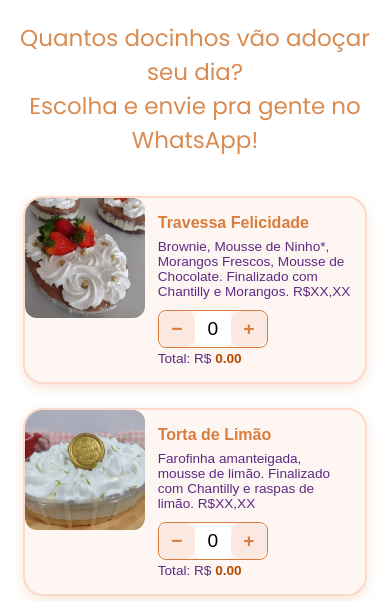
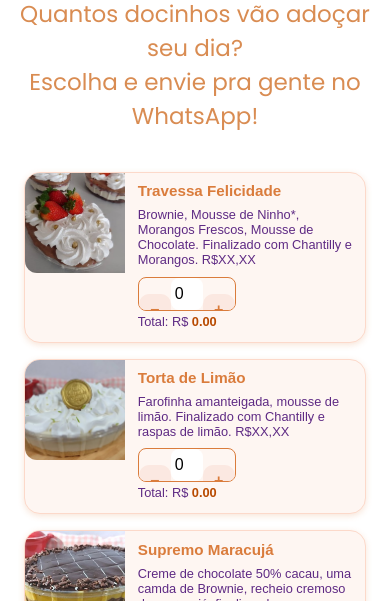
Before and after one commit to sosukemartin/teste1, a plain HTML site: page index.html in a window 390 px wide. Shown: the part 243-844 px from the top of the page. Drawn offline with Linux system fonts and the light colour scheme.

Commit message:
Add files via upload

```diff
--- a/style.css
+++ b/style.css
@@ -142,250 +142,107 @@ button {
     font-weight: bold;
     color: #b84a00;
 }
-@media (max-width: 768px) {
-    .cardapio {
-        flex-direction: column;
-        align-items: center;
-        padding: 1rem;
-        gap: 1.5rem;
-    }
-
-    .item {
-        flex-direction: row;
-        align-items: flex-start;
-        max-width: 95%;
-        width: 95%;
-    }
-
-    .item img {
-        width: 120px;
-        height: 120px;
-        object-fit: cover;
-        border-radius: 12px;
-    }
-
-    .item-content {
-        padding: 0.8rem;
-        display: flex;
-        flex-direction: column;
-        justify-content: space-between;
-        flex: 1;
-    }
-
-    .logo {
-        width: 250px;
-    }
-
-    h1 {
-        font-size: 1.8rem;
-    }
-
-    .item-content h2 {
-        font-size: 1.1rem;
-        margin: 0 0 0.4rem;
-    }
-
-    .item-content p {
-        font-size: 0.9rem;
-        margin: 0.2rem 0;
-    }
-
-    .item-content input {
-        width: 50px;
-        font-size: 0.9rem;
-        padding: 4px;
-    }
-
-    button {
-        width: 90%;
-        font-size: 1rem;
-        padding: 0.8rem;
-        margin-bottom: 2rem;
-    }
-}
-
-.quantidade-wrapper {
-    display: flex;
-    align-items: center;
-    margin-top: 10px;
-    border: 1px solid #da7c3c;
-    border-radius: 8px;
-    overflow: hidden;
-    height: 40px;
-    width: fit-content;
-}
-
-.quantidade-wrapper button {
-    background-color: #fbe8e1;
-    color: #da7c3c;
-    border: none;
-    width: 36px;
-    height: 100%;
-    font-size: 1.2rem;
-    font-weight: bold;
-    cursor: pointer;
-    transition: background 0.3s;
-    display: flex;
-    align-items: center;
-    justify-content: center;
-}
-
-.quantidade-wrapper button:hover {
-    background-color: #fcd9ca;
-}
-
-.quantidade-wrapper input {
-    width: 50px;
-    height: 100%;
-    text-align: center;
-    font-size: 1rem;
-    border: none;
-    outline: none;
-    background-color: white;
-    pointer-events: none;
-}
-
-/* Adição no final para igualar largura dos botões com o input */
-.quantidade-wrapper button {
-    width: 50px !important;
-}
-
-
-/* Correção precisa: igualar largura dos botões ao input */
-.quantidade-wrapper button {
-    width: 50px !important;
-    height: 100%;
-    font-size: 1rem;
-    padding: 0 !important;
-    box-sizing: border-box;
-}
-
-
-/* Ajuste visual final: alinhamento e proporções */
-
-.quantidade-wrapper {
-    height: 40px;
-}
-
-.quantidade-wrapper button {
-    width: 40px !important;
-    height: 100%;
-    font-size: 1.2rem;
-    padding: 0 !important;
-    box-sizing: border-box;
-}
-
-.quantidade-wrapper input {
-    width: 40px !important; /* Reduzido de 70px para 60px */
-    height: 100%;
-    font-size: 1.2rem;
-    text-align: center;
-    border: none;
-    outline: none;
-}
-
-
-/* Centralizar número no input e remover setinhas */
-
-/* Remove as setinhas do input number */
-.quantidade-wrapper input::-webkit-outer-spin-button,
-.quantidade-wrapper input::-webkit-inner-spin-button {
-    -webkit-appearance: none;
-    margin: 0;
-}
-
-.quantidade-wrapper input[type=number] {
-    -moz-appearance: textfield;
-}
-
-/* Centraliza o valor no input */
-.quantidade-wrapper input {
-    width: 40px !important;
-    height: 40px;
-    font-size: 1.2rem;
-    text-align: center;
-    border: none;
-    outline: none;
-    padding: 0;
-    margin: 0;
-    line-height: 40px;
-    vertical-align: middle;
-    box-sizing: border-box;
-    background-color: white;
-}
 
 @media (max-width: 768px) {
   .cardapio {
     flex-direction: column;
     align-items: center;
     padding: 1rem;
-    gap: 1.5rem;
+    gap: 1rem;
   }
 
   .item {
+    display: flex;
     flex-direction: row;
     align-items: flex-start;
+    background: #fef6f2;
+    border-radius: 16px;
+    box-shadow: 0 2px 6px rgba(218, 124, 60, 0.2);
+    border: 1.5px solid #fcd9ca;
     max-width: 95%;
     width: 95%;
+    overflow: hidden;
   }
 
   .item img {
-    width: 120px;
-    height: 120px;
+    width: 100px;
+    height: 100px;
     object-fit: cover;
-    border-radius: 12px;
+    border-radius: 12px 0 0 12px;
+    flex-shrink: 0;
   }
 
   .item-content {
-    padding: 0.8rem;
+    padding: 0.6rem 0.8rem;
     display: flex;
     flex-direction: column;
     justify-content: space-between;
     flex: 1;
   }
 
-  .logo {
-    width: 250px;
-  }
-
   .item-content h2 {
-    font-size: 1rem;
-    margin: 0.2rem 0;
+    font-size: 0.95rem;
+    color: #da7c3c;
+    margin: 0 0 0.3rem;
   }
 
   .item-content p {
-    font-size: 0.85rem;
+    font-size: 0.8rem;
     margin: 0.2rem 0;
+    color: #5e2a84;
   }
 
   .quantidade-wrapper {
-    margin-top: 8px;
-    height: 36px;
+    display: flex;
+    align-items: center;
+    margin-top: 6px;
+    border: 1px solid #da7c3c;
     border-radius: 8px;
+    overflow: hidden;
+    height: 32px;
+    width: fit-content;
   }
 
   .quantidade-wrapper button {
-    width: 36px !important;
+    width: 32px !important;
     height: 100%;
-    font-size: 1.2rem;
+    font-size: 1rem;
     padding: 0 !important;
+    box-sizing: border-box;
+    background-color: #fbe8e1;
+    color: #da7c3c;
+    border: none;
+    font-weight: bold;
   }
 
   .quantidade-wrapper input {
-    width: 36px !important;
+    width: 32px !important;
     height: 100%;
-    font-size: 1.2rem;
+    font-size: 1rem;
+    text-align: center;
+    border: none;
+    outline: none;
+    background-color: white;
+    pointer-events: none;
     padding: 0;
     margin: 0;
-    text-align: center;
-    border: none;
-    background-color: white;
+    line-height: 32px;
+    box-sizing: border-box;
   }
 
   button {
     width: 90%;
     font-size: 1rem;
     padding: 0.8rem;
-    margin-bottom: 2rem;
+    margin: 2rem auto 0;
+    display: block;
+    background-color: #fbe8e1;
+    color: #da7c3c;
+    border: none;
+    border-radius: 10px;
+  }
+
+  .logo {
+    width: 220px;
   }
 }
```
